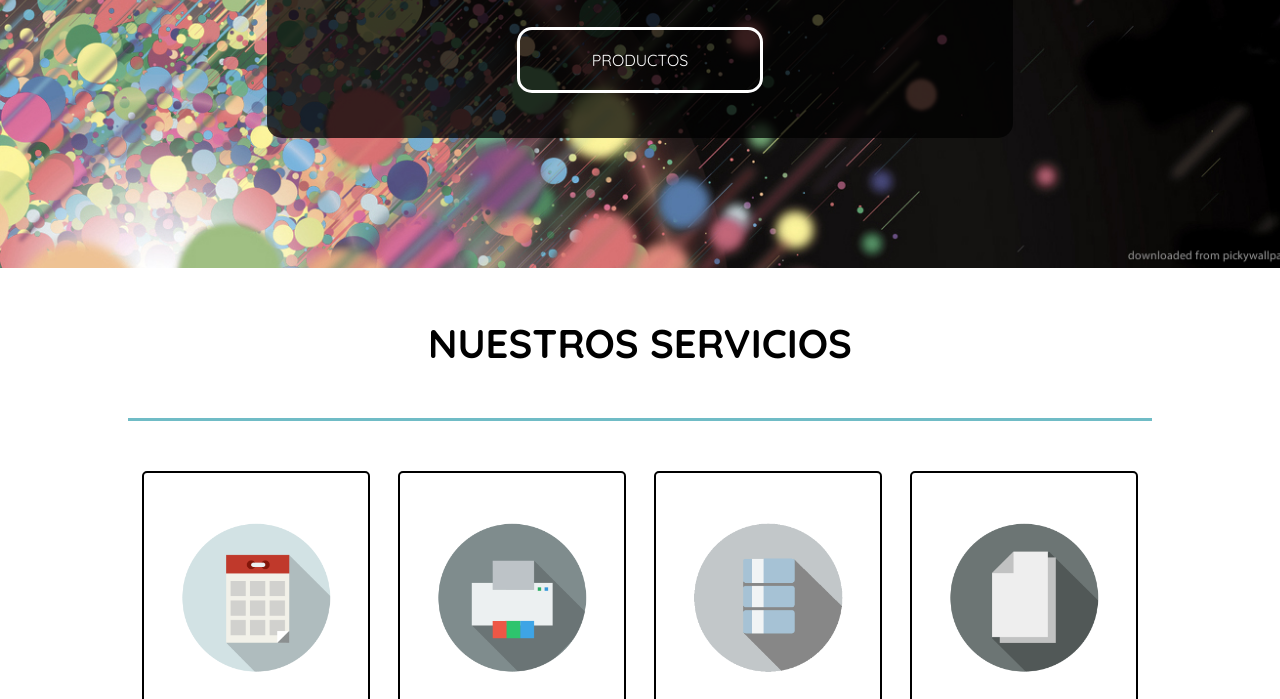
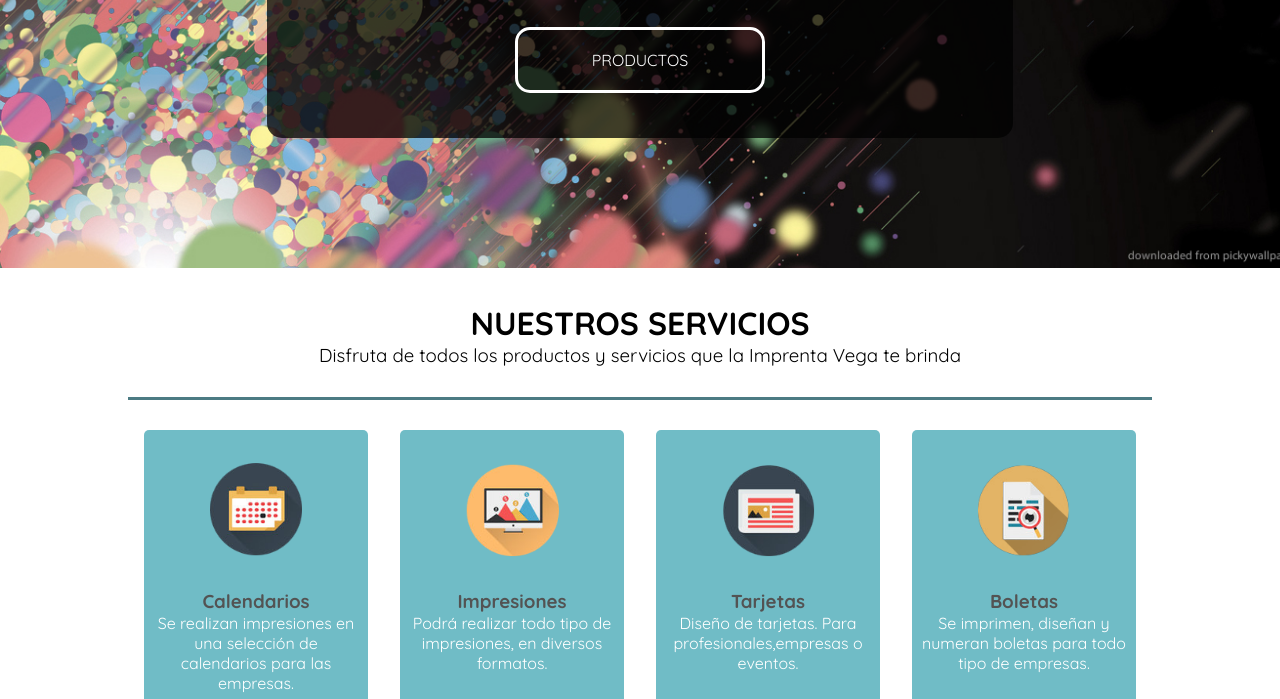
Before and after one commit to Drei109/PrintShop, a plain HTML site: page index.html in a window 1280 px wide. Shown: the part 567-1266 px from the top of the page. Drawn offline with nearby package versions, Linux system fonts and the light colour scheme; some packages are replaced by stand-ins of ours; a web font is replaced by a local one.

Commit message:
Second Section Remade.

```diff
--- a/index.html
+++ b/index.html
@@ -18,14 +18,15 @@
                 <ul>
                     <li><a href="#home" class="smoothScroll" id="N1">HOME</a></li>
                     <li><a href="#productos" class="smoothScroll" id="N2">PRODUCTOS</a></li>
-                    <li><a href="#ubicanos" class="smoothScroll"id="N3">UBÍCANOS</a></li>
+                    <li><a href="#ubicanos" class="smoothScroll" id="N3">UBÍCANOS</a></li>
                     <li><a href="#contactanos" class="smoothScroll">CONTÁCTANOS</a></li>
                     <li id="login" class="smoothScroll">
-                        <a href="#home" class="smoothScroll" id="login-trigger" >LOGIN</a>
+                        <!--<a href="#home" class="smoothScroll" id="login-trigger" >LOGIN</a>-->
+                        <a id="login-trigger" class="N9">LOGIN</a>
                         <form id="login-form"  method="post">
-                            <p><input class="text" type="text" name="username" placeholder="Username" /></p>
+                            <p><input class="text" type="text" name="username" placeholder="Usuario" /></p>
                             <p><input class="text" type="password" name="password" placeholder="Password" /></p>
-                            <p><input class="submit" type="submit" value="submit" /></p>
+                            <p><a href="index.html" class="link"><input class="submit" type="submit" value="Ingresar" /></a></p>
                         </form>
                     </li>
                 </ul>
@@ -40,9 +41,9 @@
                 <div class="p1">
                     <p>ELEGANTE Y CONFIABLE</p>
                     <span>Una imprenta donde encontrarás todo lo que necesitas.</span><br>
-                    <div class="bt" >
-                            <a href="#productos" class="smoothScroll">PRODUCTOS</a>
-                    </div>
+                        <a href="#productos" class="smoothScroll">
+                            <button  class="smoothScroll">PRODUCTOS</button>
+                        </a>
                 </div>
             </div>
         </div>
@@ -52,29 +53,33 @@
     <a id="productos"></a>
         <div class="p2w">
             <div class="p2head">
-                <p>NUESTROS SERVICIOS</p>
+                <h1>NUESTROS SERVICIOS</h1>
+                <p>Disfruta de todos los productos y servicios que la Imprenta Vega te brinda</p>
+
             </div>
             <div class="p2img">
                 <div class="i1">
-                    <img src="images/calendar.png" alt="">
+                    <img src="images/calendar2.png" alt="">
                     <h3>Calendarios</h3>
                     <p>Se realizan impresiones en una selección de calendarios para las empresas.</p>
                 </div>
                 <div class="i1">
-                    <img src="images/printer.png" alt="">
+                    <img src="images/printer2.png" alt="">
                     <h3>Impresiones</h3>
                     <p>Podrá realizar todo tipo de impresiones, en diversos formatos.</p>
                 </div>
                 <div class="i1">
-                    <img src="images/cards2.png" alt="">
+                    <img src="images/cards3.png" alt="">
                     <h3>Tarjetas</h3>
                     <p>Diseño de tarjetas. Para profesionales,empresas o eventos.</p>
                 </div>
                 <div class="i1">
-                    <img src="images/boleta3.png" alt="">
+                    <img src="images/boleta5.png" alt="">
                     <h3>Boletas</h3>
                     <p>Se imprimen, diseñan y numeran boletas para todo tipo de empresas.</p>
                 </div>
+            </div>
+            <div class="p2footer">
             </div>
         </div>
     </div>
@@ -86,8 +91,8 @@
             <div class=".map">
                 <script type="text/javascript" src="http://maps.google.com/maps/api/js?sensor=false">
                     </script>
-                        <div style="overflow:hidden;height:500px;width:980px;" class="map">
-                            <div id="gmap_canvas" style="height:500px;width:980px;">
+                        <div style="overflow:hidden;height:480px;width:980px;" class="map">
+                            <div id="gmap_canvas" style="height:480px;width:980px;">
                             </div><style scoped>#gmap_canvas img{max-width:none!important;background:none!important}</style>
                         </div>
                     <script type="text/javascript"> function init_map(){var myOptions = {zoom:17,center:new google.maps.LatLng(-18.000635322166733,-70.234805680426),mapTypeId: google.maps.MapTypeId.ROADMAP};map = new google.maps.Map(document.getElementById("gmap_canvas"), myOptions);marker = new google.maps.Marker({map: map,position: new google.maps.LatLng(-18.000635322166733, -70.234805680426)});infowindow = new google.maps.InfoWindow({content:"<b>Imprenta Vega</b><br/>Jorge Ch&aacute;vez 1902<br/> Tacna" });google.maps.event.addListener(marker, "click", function(){infowindow.open(map,marker);});infowindow.open(map,marker);}google.maps.event.addDomListener(window, 'load', init_map);
--- a/style.css
+++ b/style.css
@@ -57,7 +57,9 @@
     text-decoration: none;
     color: white;
 }
-
+.link input{
+    cursor: pointer;
+}
 #login {
     list-style: none;
 }
@@ -67,6 +69,9 @@
     color: white;
 }
 
+#login-trigger:hover{
+    cursor: pointer;
+}
 
 #login-form  {
     position: absolute;
@@ -104,6 +109,8 @@
     float: right;
 }
 
+
+
 #home{
     position: relative;
     top:-85px;
@@ -127,6 +134,8 @@
     width: 100%;
     height: 750px;
     background: no-repeat  rgba(0, 0, 0, 0.6) url("images/splash.jpg");
+    /*background-repeat: no-repeat;
+    background-attachment: fixed;*/
     background-size: cover;
     position: relative;
     min-width: 1030px;
@@ -142,7 +151,7 @@
 }
 .p1w{
     width:1024px;
-    height: 900px;
+    height: 750px;
     margin: 0 auto;
 }
 .p1Center{
@@ -168,17 +177,21 @@
     color: white;
 
 }
-.bt{
-    margin: 30px auto;
-    padding: 20px 70px;
-    width: 100px;
+.p1 button{
+    margin: 30px auto ;
+    padding:20px;
+    width: 250px;
     border: solid 3px ;
     cursor: hand;
     border-radius: 15px;
-
+    background-color: transparent;
+    color: white;
+    font-size: 12pt;
 }
-.bt:hover{
-    cursor: hand;
+.p1 button:hover{
+    background-color: #70bcc6;
+    font-weight: 900;
+    color: #000;
 }
 .p1 span{
     font-size: 14pt;
@@ -196,35 +209,43 @@
 .p2w{
     width: 1024px;
     margin: 0 auto;
+    padding: 5px 0;
 }
 .p2head{
-    font-size: 30pt;
     text-align: center;
-    padding: 50px;
+    padding: 30px;
     font-weight: 700;
-    border-bottom: 3px solid #70bcc6;
+    border-bottom: 3px solid #4c7b83;
     color: #000;
 }
 .p2img{
     display: flex;
     justify-content: space-around;
+    padding-bottom: 30px;
+    border-bottom: 3px solid #4c7b83;
 }
 
 .p2w img{
-    height: 150px   ;
+    height: 100px   ;
+}
+.p2head p{
+    font-size: 14pt;
+    font-weight: 400;
 }
 .i1 h3{
     margin-top: 25px;
+    color: #535353;
 }
 .i1{
     width: 20%;
     text-align: center;
-    margin-top: 50px;
+    margin-top: 30px;
     /*background-color: rgba(221, 221, 221, 0.6);*/
-    background-color: transparent;
-    border:solid 2px black;
+    background-color: #70bcc6;
+    color: white;
+    /*border:solid 2px black;*/
     border-radius: 5px;
-    padding: 50px 10px;
+    padding: 30px 10px;
 }
 
 .i1:hover{
@@ -234,9 +255,15 @@
     background-color: #4c7b83;
     color: #FFF;
 }
+.p2footer{
+    margin-top: 50px;
+    background-image: url("images/splash2.jpg");
+    height: 150px;
+    width: 1024px;
 
-.i1 h3{
-    color: #292929;
+    min-width: 1024px;
+    background-repeat: no-repeat;
+    background-attachment: fixed;
 }
 #page3{
     height: 750px;
@@ -261,6 +288,8 @@
     border: solid 5px #70bcc6;
     border-radius: 5px;
     padding: 20px;
+
+
 }
 .p3w h1{
     padding-top: 35px;
@@ -291,6 +320,7 @@
 }
 .p4w p{
     padding-bottom: 15px;
+    font-size: 14pt;
     border-bottom: solid 1px black;
 }
 .p4w h1{
@@ -298,6 +328,8 @@
 }
 .l2 p{
     border-bottom: none;
+    font-size: 12pt;
+    font-weight: 700;
 }
 .l2w{
     width: 1024px;
```
Also changed, not shown: images/boleta.png (deleted), images/boleta1.png (deleted), images/boleta4.png (added), images/boleta5.png (added), images/calendar2.png (added), images/cards.png (deleted), images/cards1.png (deleted), images/cards3.png (added), images/printer2.png (added), 1 other file.
